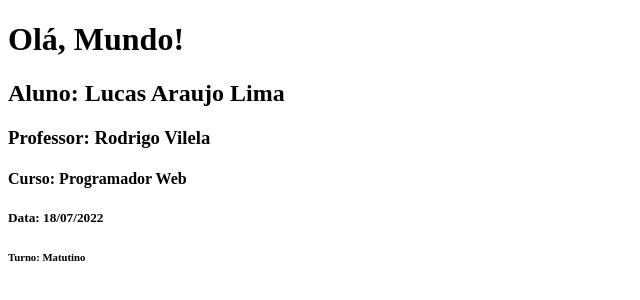
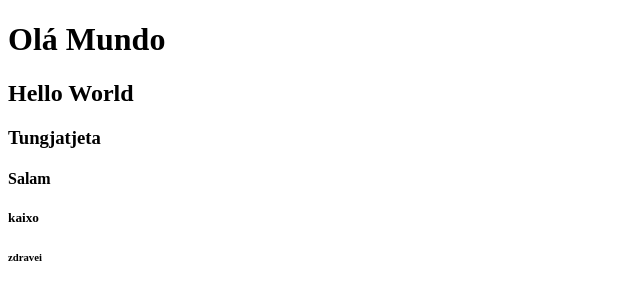
Before and after one commit to lucasaraujolima/Desenvolvedor-Web, a plain HTML site: page Index.html in a window 1280 px wide. Shown: the whole page, without its empty margins (0-640 px from the left). Drawn offline with Linux system fonts and the light colour scheme.

Commit message:
Update Index.html

```diff
--- a/Index.html
+++ b/Index.html
@@ -9,12 +9,12 @@
 
 <body> <!--abertura e fechamento da tag body, marcando o espaço no qual deve estar contido o conteúdo visual da página. As demais tags que representam texto, botões etc. devem ser adicionadas nesse intervalo.-->
 
-	<h1>Olá, Mundo!</h1>
-	<h2>Aluno: Lucas Araujo Lima</h2>
-	<h3>Professor: Rodrigo Vilela</h3>
-	<h4>Curso: Programador Web</h4>
-	<h5>Data: 18/07/2022</h5>
-	<h6>Turno: Matutino</h6>
+	<h1>Olá Mundo</h1>
+	<h2>Hello World</h2>
+	<h3>Tungjatjeta</h3>
+	<h4>Salam</h4>
+	<h5>kaixo</h5>
+	<h6>zdravei</h6>
 	<!--Cabeçalhos são normalmente utilizados para identificar páginas e seções e possuem aparência diferenciada do restante do texto. No HTML há seis níveis de cabeçalhos/títulos que podem ser utilizados por meio das tags h1, h2, h3, h4, h5 e h6, sendo h1 o maior/mais relevante e h6 o menor/menos relevante.-->
 </body> <!--Fechamento da tag body-->
 </html> <!--Fechamento da tag html-->
```
